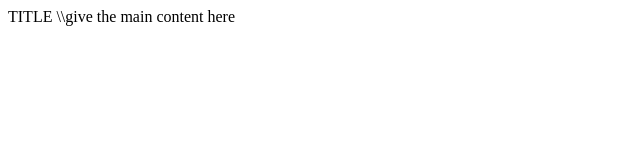
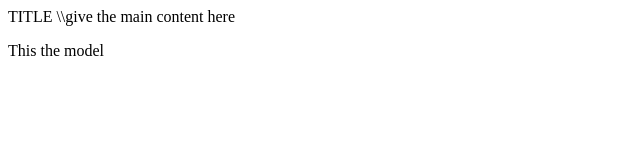
Before and after one commit to Hariharan4044/githubemc2, a plain HTML site: page index.html in a window 1280 px wide. Shown: the full height of the page, 0-640 px from the left. Drawn offline with Linux system fonts and the light colour scheme.

Commit message:
Update index.html

```diff
--- a/index.html
+++ b/index.html
@@ -4,6 +4,9 @@ TITLE
 </head>
   <body>
     \\give the main content here
+    <p>
+      This the model
+    </p>
 
   </body>
 </html>
```
